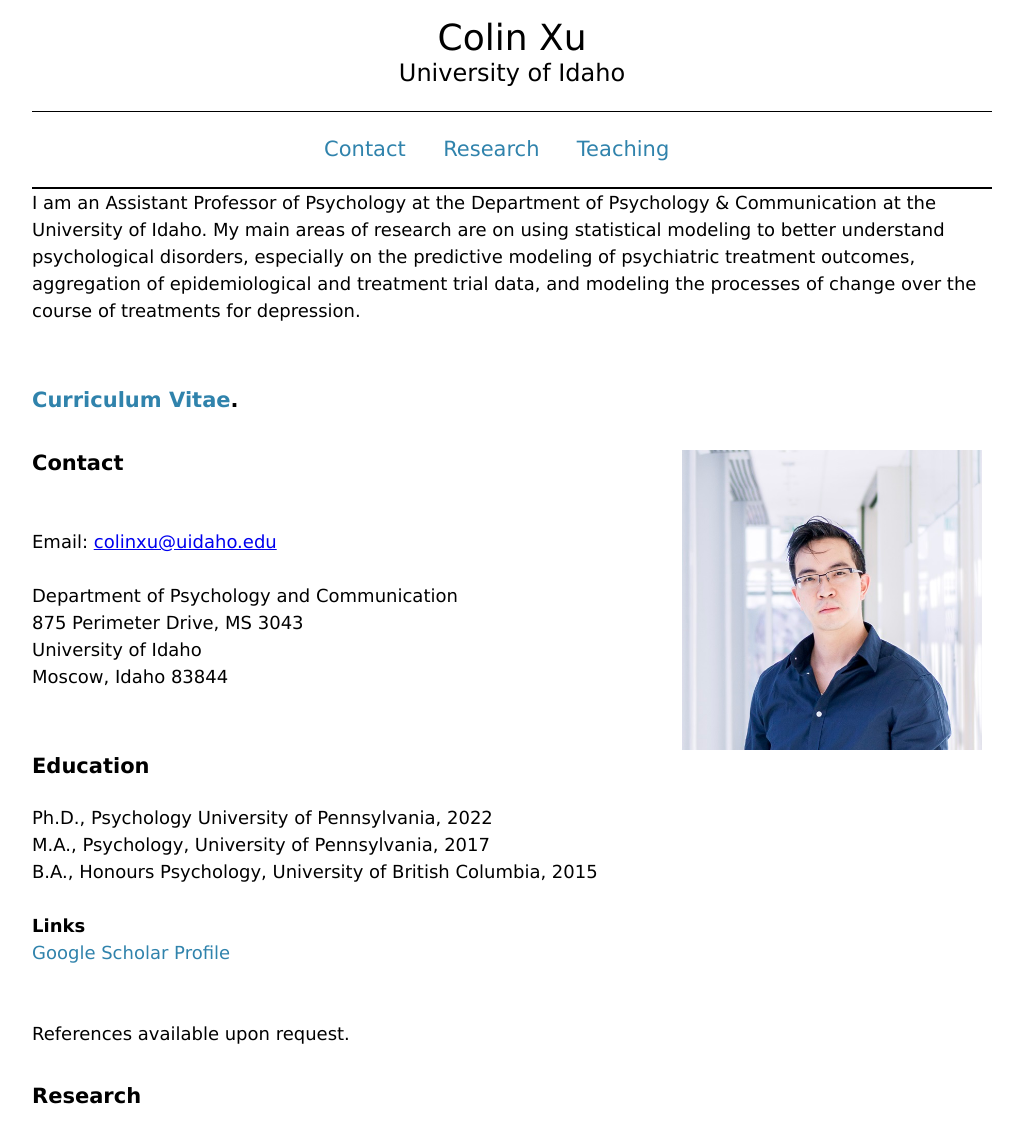
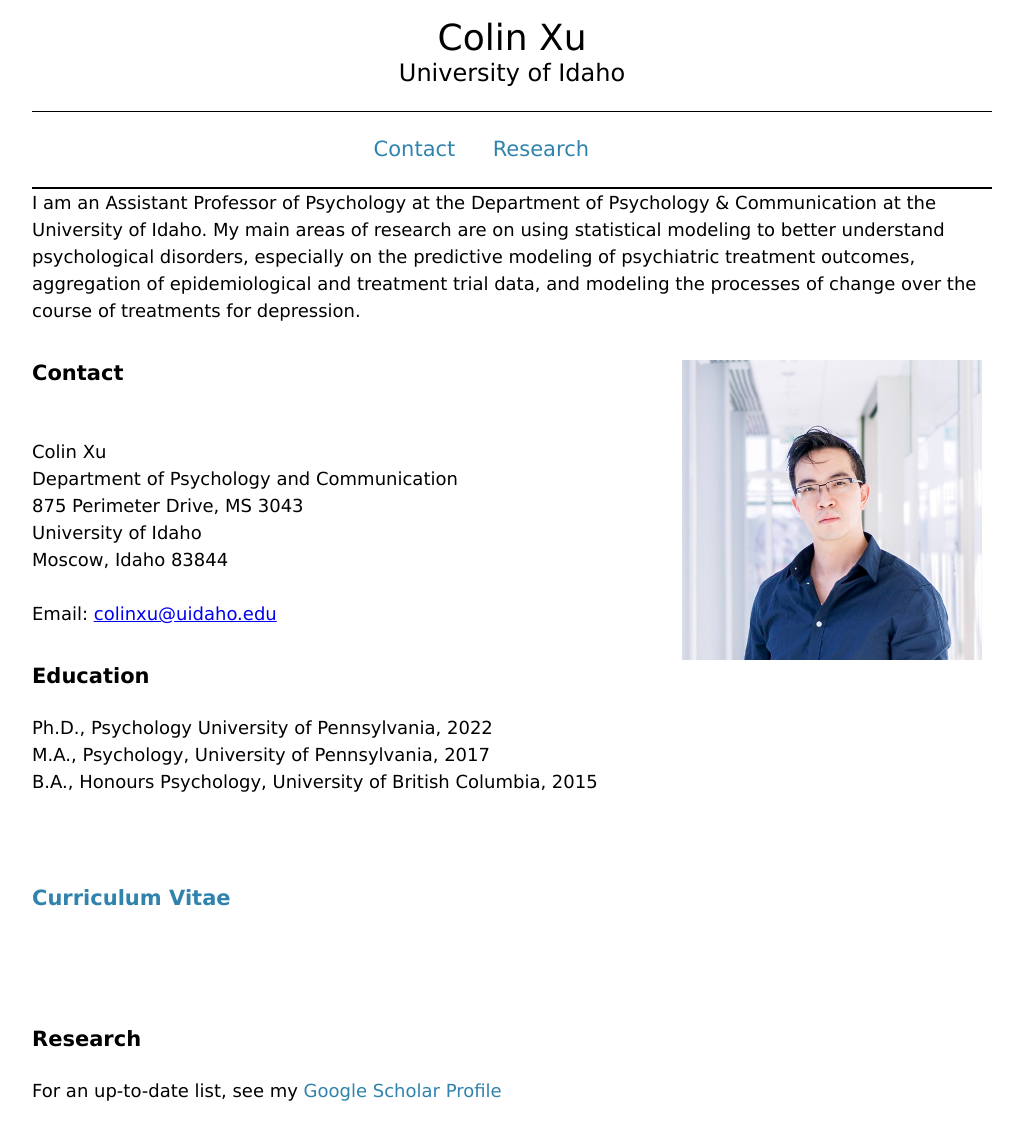
Before and after one commit to colinxu5/colinxu5.github.io, a Jekyll site: the page index.html, which Jekyll copies as it is, in a window 1280 px wide. Shown: the whole page, without its empty margins (128-1151 px from the left). Built offline with Jekyll 4.4.1, drawn with Linux system fonts in a browser that asks for light colours; after the commit the page ends 1104 px from its top, so only the background shows below that.

Commit message:
Update index.html

```diff
--- a/index.html
+++ b/index.html
@@ -24,7 +24,7 @@
 		<span style='width:24px;display: inline-block;'></span>
 		<a href='#researchpublications' class='generallink'>Research</a>
 		<span style='width:24px;display: inline-block;'></span>
-		<a href='#teaching' class='generallink'>Teaching</a>
+		<!-- <a href='#teaching' class='generallink'>Teaching</a> -->
 		<span style='width:24px;display: inline-block;'></span>
 		<!-- <a href='#outreach' class='generallink'>Community</a><span style='width:24px;display: inline-block;'></span> -->
 		<!-- a href='#bio' class='generallink'>Bio</a>	   -->
@@ -38,42 +38,37 @@ I am an Assistant Professor of Psychology at the Department of Psychology & Comm
 My main areas of research are on using statistical modeling to better understand psychological disorders, especially on the predictive modeling of psychiatric treatment outcomes, aggregation of epidemiological and treatment trial data, and modeling the processes of change over the course of treatments for depression.
 
 
-		 <h2><br> <a class='generallink' href='cv_RECENT.pdf'> Curriculum Vitae</a>.<br>    </h2>
 
 <!-- Contact -->
 	    <h2>
 		<a id='contact'>Contact </a><IMG SRC="headshot.jpg" align = right hspace=10 width="300" height="300"><P>
 	    </h2>
 			<br>
-
-			<p> Email: <a href="mailto:colinxu@uidaho.edu">colinxu@uidaho.edu</a></p>
-			<br>
-
+			Colin Xu <br>
 			Department of Psychology and Communication<br>
 		    875 Perimeter Drive, MS 3043 <br>
 		    University of Idaho <br>
 		    Moscow, Idaho 83844 <br>
 		<br>
+			<p> Email: <a href="mailto:colinxu@uidaho.edu">colinxu@uidaho.edu</a></p>
+
 
 		<h2>
 			Education
 		</h2>
 		Ph.D., Psychology University of Pennsylvania, 2022 <br>
 		M.A., Psychology, University of Pennsylvania, 2017 <br>
-		B.A., Honours Psychology, University of British Columbia, 2015
+		B.A., Honours Psychology, University of British Columbia, 2015 		<br>
 
+		<br>
+			 <h2><br> <a class='generallink' href='cv_RECENT.pdf'> Curriculum Vitae</a><br>    </h2>
 
 		<br>
 		<br>
-		<h3>Links</h3><br>
-		<a class='generallink' href="https://scholar.google.com/citations?user=S0mvcX4AAAAJ&hl=en" target='_blank'>Google Scholar Profile</a><br>
-
-		<br>
-		<br>
-		References available upon request.
 
 		<h2>
 		<a id='researchpublications'>Research </a>
 		</h2>
 
-    </body>
+		For an up-to-date list, see my <a class='generallink' href="https://scholar.google.com/citations?user=S0mvcX4AAAAJ&hl=en" target='_blank'>Google Scholar Profile</a><br>
+	    </body>
```
